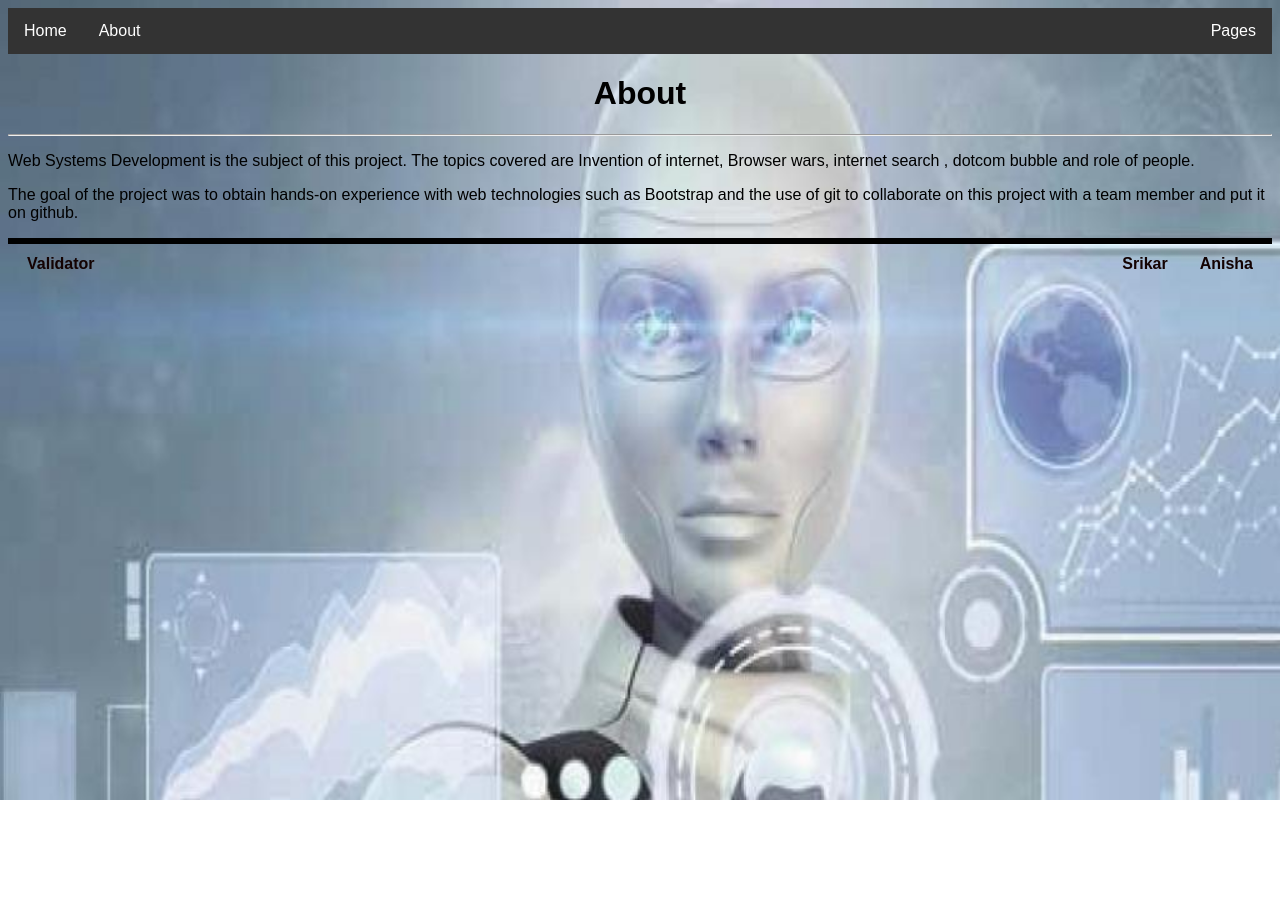
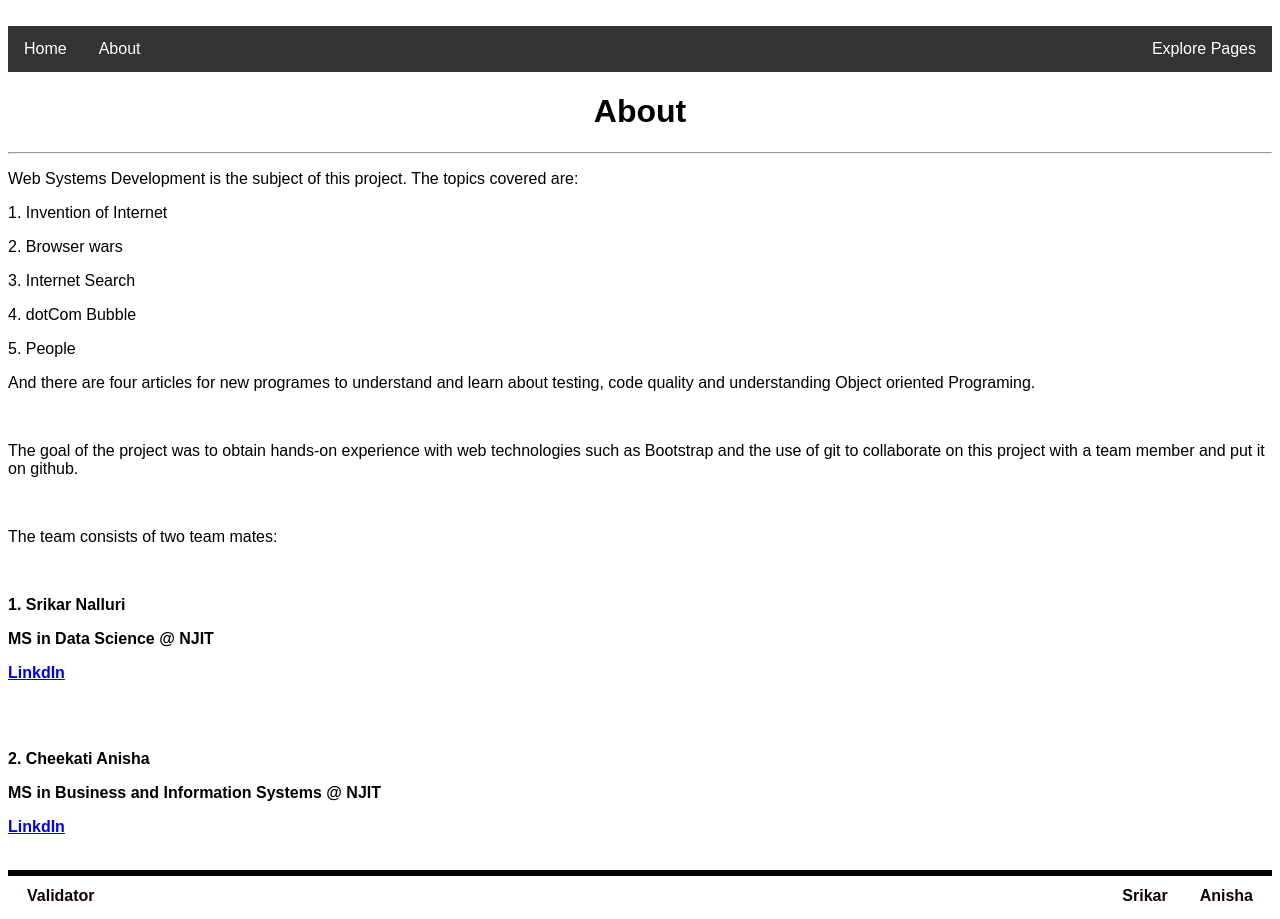
Before and after one commit to snalluri2/Project-2, a plain HTML site: page about.html in a window 1280 px wide. Before the commit the page ends 800 px from the top, so only its background shows below. Drawn offline with Linux system fonts and the light colour scheme.

Commit message:
Task : Making changes

```diff
--- a/about.html
+++ b/about.html
@@ -68,14 +68,7 @@
         .dropdown:hover .dropdown-content {
             display: block;
         }
-        body  {
-            background-image: url("anisha.jfif");
-            background-repeat: no-repeat;
-            background-size: 1500px 1500px;
-            background-attachment: fixed;
 
-
-        }
         <style>
          * {
              box-sizing: border-box;
@@ -127,12 +120,12 @@
     </style>
     <title>Document</title>
 </head>
-<body>
+<br>
 <div class="navbar">
-    <a href="index.html">Home</a>
+    <a href="Main(common).html">Home</a>
     <a href="about.html">About</a>
     <div class="dropdown">
-        <button class="dropbtn">Pages
+        <button class="dropbtn"> Explore Pages
             <i class="fa fa-caret-down"></i>
         </button>
         <div class="dropdown-content">
@@ -148,10 +141,26 @@
 <h1 align="center"> About </h1>
 <hr>
 <p>Web Systems Development is the subject of this project.
-    The topics covered are Invention of internet, Browser wars, internet search , dotcom bubble and role of people.
- <p>   The goal of the project was to obtain hands-on experience with web technologies such as Bootstrap and the use of git to collaborate on this project with a team member and put it on github.
-</p>
-</p>
+    The topics covered are:
+<p> 1. Invention of Internet </p>
+<p> 2. Browser wars </p>
+<p> 3. Internet Search </p>
+<p> 4. dotCom Bubble </p>
+<p> 5. People </p>
+<p> And there are four articles for new programes to understand and learn about testing, code quality and understanding Object oriented Programing.</p>
+<br> <p>   The goal of the project was to obtain hands-on experience with web technologies such as Bootstrap and the use of git to collaborate on this project with a team member and put it on github. </p> </br>
+<p> The team consists of two team mates:</p> <b> <br>
+    <p> 1. Srikar Nalluri</p>
+    <p> MS in Data Science @ NJIT</p>
+    <p> <a href="https://www.linkedin.com/in/snalluri2/">LinkdIn </a></p>
+</b> </br>
+<br>
+<b>
+    <p> 2. Cheekati Anisha </p>
+    <p> MS in Business and Information Systems @ NJIT</p>
+    <p> <a href="https://www.linkedin.com/in/anisha-c-2a61791a7/">LinkdIn </a></p>
+</b> </br>
+
 
 
 
```
